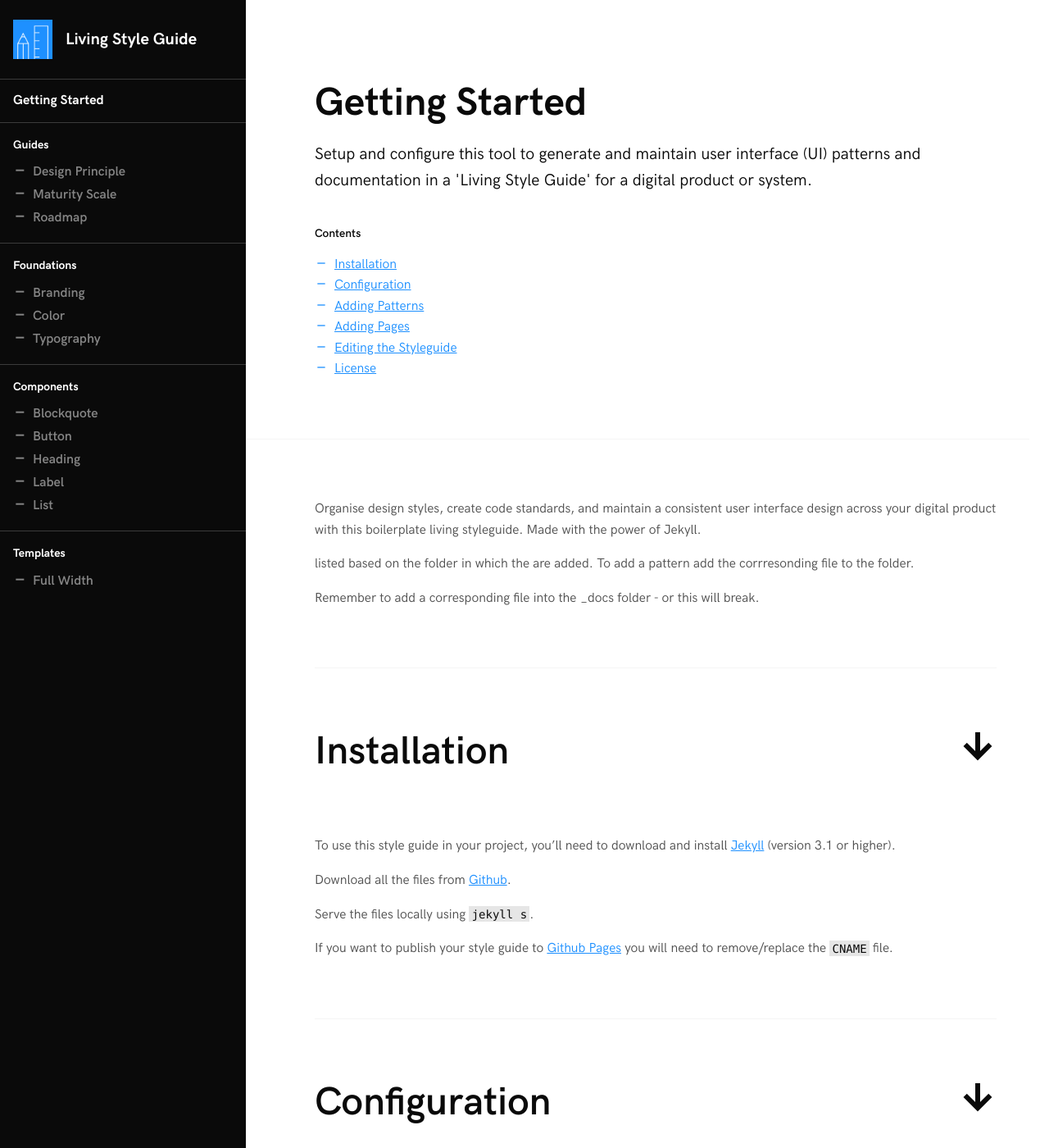
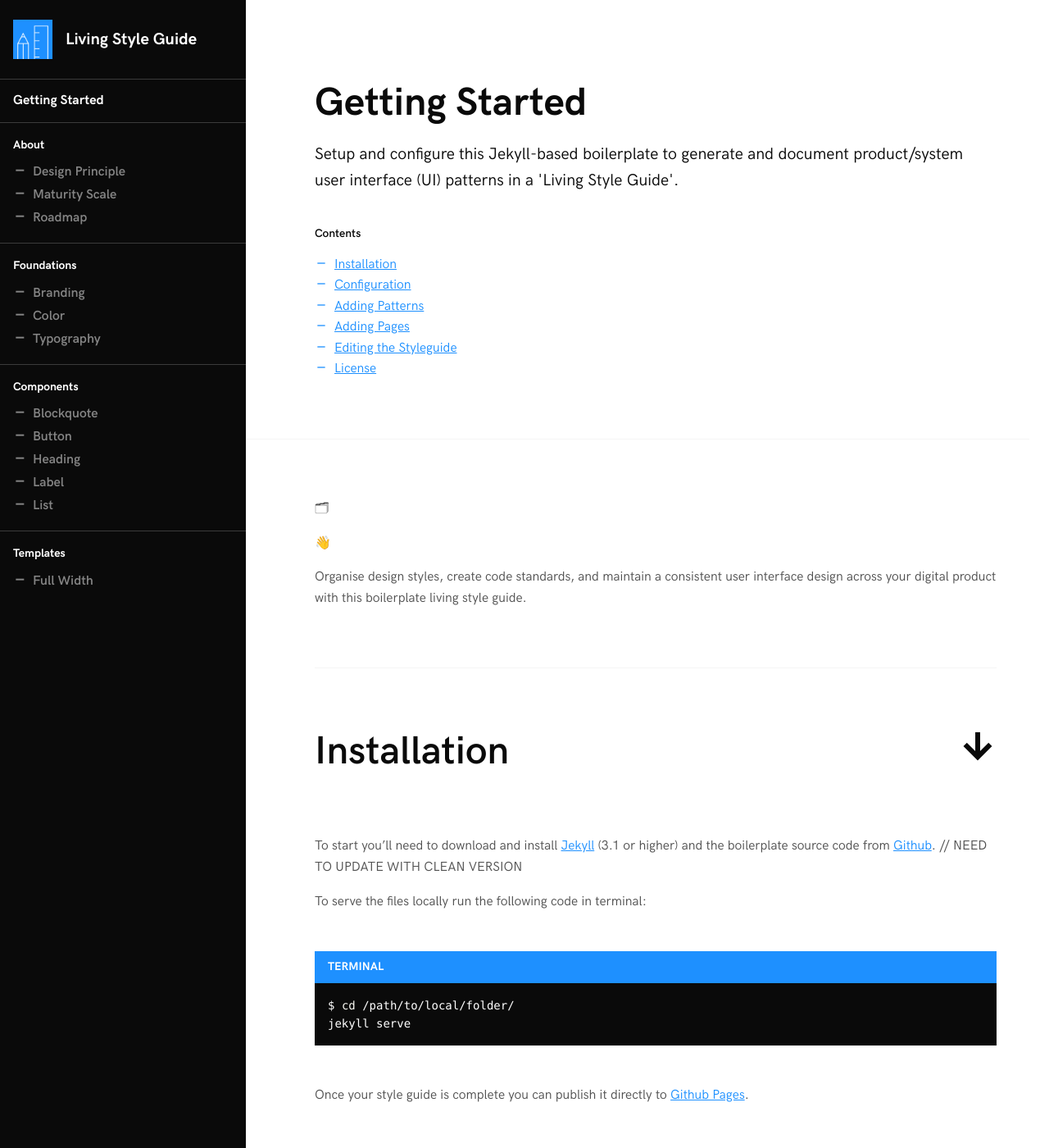
Before and after one commit to matthewelsom/Project-JekyllStyleguide, a Jekyll site: the page built from index.md, in a window 1280 px wide and 1400 px high. Shown: the whole window at 82% size. Built offline with Jekyll 4.4.1, drawn with Linux system fonts in a browser that asks for light colours; some of the changed text lies outside the part shown.

Commit message:
update docs

```diff
--- a/_config.yml
+++ b/_config.yml
@@ -62,10 +62,10 @@ defaults:
       type: foundations
   -
     scope:
-      path: "_docs/guides"
+      path: "_docs/about"
     values:
       layout: doc
-      type: help
+      type: about
   -
     scope:
       path: "_docs/examples"
--- a/_docs/guides/roadmap.md
+++ b/_docs/about/roadmap.md
@@ -3,7 +3,7 @@ title: Roadmap
 info: The roadmap lists all UI patterns in the style guide. Patterns are automatically listed in the Roadmap when they are added to the style guide.
 nav: exclude
 ---
-<i class="icon" data-icon="info"></i>Learn how to [Add a Pattern]({{ site.baseurl }}/docs/guides/getting-started.html#add-a-pattern) to the style guide.
+><i class="icon red" data-icon="info"></i>Learn how to [Add a Pattern]({{ site.baseurl }}/index.html#adding-patterns) to the style guide.
 
 <div id="sg_roadmap">
   <input type="text" class="fluid roadmap_search fuzzy-search" placeholder="Search the Roadmap"/>
--- a/_includes/sidebar.html
+++ b/_includes/sidebar.html
@@ -7,11 +7,11 @@
   <ul>
     <li><a href="{{ site.baseurl }}/index.html"{% if page.url == '/' %} class="active"{% endif %}>Getting Started</a></li>
   </ul>
-  {% assign get-started = site.docs | where: 'type', 'help' | sort: 'name' %}
+  {% assign about = site.docs | where: 'type', 'about' | sort: 'name' %}
   <div class="toc-group">
-    <div class="toc-group_title">Guides</div>
+    <div class="toc-group_title">About</div>
     <ul>
-    {% for doc in get-started %}
+    {% for doc in about %}
     <li>
       <a href="{{ site.baseurl }}{{ doc.url }}"{% if doc.url == page.url %} class="active"{% endif %}>{{ doc.title }}</a>
     </li>
--- a/index.md
+++ b/index.md
@@ -1,29 +1,35 @@
 ---
 title: Getting Started
 layout: doc
-info: Setup and configure this tool to generate and maintain user interface (UI) patterns and documentation in a 'Living Style Guide' for a digital product or system.
+info: Setup and configure this Jekyll-based boilerplate to generate and document product/system user interface (UI) patterns in a 'Living Style Guide'.
 nav: true
 ---
 
+🗂
 
-Organise design styles, create code standards, and maintain a consistent user interface design across your digital product with this boilerplate living styleguide. Made with the power of Jekyll.
+👋
 
+Organise design styles, create code standards, and maintain a consistent user interface design across your digital product with this boilerplate living style guide.
 
-listed based on the folder in which the are added. To add a pattern add the corrresonding file to the folder.
+# Installation
 
-Remember to add a corresponding file into the _docs folder - or this will break.
+To start you’ll need to download and install [Jekyll](http://jekyllrb.com/) (3.1 or higher) and the boilerplate source code from [Github](https://github.com/matthewelsom/Living_Styleguide). // NEED TO UPDATE WITH CLEAN VERSION
 
 
 
-# Installation
+To serve the files locally run the following code in terminal:
 
-To use this style guide in your project, you’ll need to download and install [Jekyll](http://jekyllrb.com/) (version 3.1 or higher).
+{% highlight terminal %}
+$ cd /path/to/local/folder/
+jekyll serve
+{% endhighlight%}
 
-Download all the files from [Github](https://github.com/matthewelsom/Living_Styleguide).
+Once your style guide is complete you can publish it directly to [Github Pages](https://pages.github.com/).
 
-Serve the files locally using `jekyll s`.
+---
 
-If you want to publish your style guide to [Github Pages](https://pages.github.com/) you will need to remove/replace the `CNAME` file.
+><i class="icon red" data-icon="info"></i>This site contains UI patterns and documentation that demonstrate how a generated Style Guide could look. You can find the source code for this example [here](https://github.com/matthewelsom/Living_Styleguide)
+
 
 
 # Configuration
@@ -192,3 +198,20 @@ It was last updated on {{ site.time | date: "%b %-d, %Y"  }} by {{ site.sg_autho
 Copyright © 2016 - 2018 & Beyond. All Rights Reserved.
 
 [View License File](https://github.com/matthewelsom/Living_Styleguide/blob/gh-pages/LICENSE)
+
+
+
+//// OLD
+This tool generates a 'Living Style Guide' for your digital product or system that tracks and documents all of the user interface (UI) patterns.
+
+This tool creates a 'Living Style Guide' for your digital product or system that tracks and documents all of the user interface (UI) patterns.
+
+You use it to generate all of the systems user interface (UI) patterns. The patterns are tracked and documented in a simple Living Style Guide.
+
+
+Organise design styles, create code standards, and maintain a consistent user interface design across your digital product with this boilerplate living styleguide. Made with the power of Jekyll.
+
+
+listed based on the folder in which the are added. To add a pattern add the corrresonding file to the folder.
+
+Remember to add a corresponding file into the _docs folder - or this will break.
--- a/styleguide/_scss/abstracts/_icons.scss
+++ b/styleguide/_scss/abstracts/_icons.scss
@@ -46,6 +46,13 @@ i.icon {
 i.icon:before {
    content: attr(data-icon);
 }
+i.icon {
+  &.red {color: $red;}
+  &.blue {color: $blue;}
+  &.green {color: $green;}
+  &.amber {color: $amber;}
+  &.grey {color: $grey;}
+}
 
 //.icon Font Awesome Extend
 .icon {
--- a/styleguide/_scss/base/_typography.scss
+++ b/styleguide/_scss/base/_typography.scss
@@ -12,7 +12,18 @@ p,figure,
 table,fieldset,hr
 {
   margin:0;
-  margin-bottom:1rem;
+  margin-bottom: $margin;
+}
+
+blockquote {
+  margin: $margin_large 0;
+  padding-left: 2rem;
+
+  .icon:first-child {
+    font-size: $margin_large;
+    line-height: 1;
+    margin-left: -2rem;
+  }
 }
 
 .header,
--- a/styleguide/js/main.js
+++ b/styleguide/js/main.js
@@ -65,7 +65,7 @@ function maturityCount() {
   var pr = 100 / total * r;
   var prt = 100 / total * rt;
   if (total > 0) {
-    $('.title').append('<div class="count"><span class="planned" style="width:' + pp + '%"></span><span class="draft" style="width:' + pd + '%"></span><span class="ready" style="width:' + pr + '%"></span><span class="retired" style="width:' + prt + '%"></span></div>');
+    $('.title').append('<div class="count" title="Current Maturity"><span class="planned" style="width:' + pp + '%"></span><span class="draft" style="width:' + pd + '%"></span><span class="ready" style="width:' + pr + '%"></span><span class="retired" style="width:' + prt + '%"></span></div>');
   }
 }
 
```
Also changed, not shown: _docs/about/design-principle.md (renamed from _docs/guides/design-principle.md, +1 -1 lines), _docs/about/maturity.md (renamed from _docs/guides/maturity.md, +1 -1 lines).
